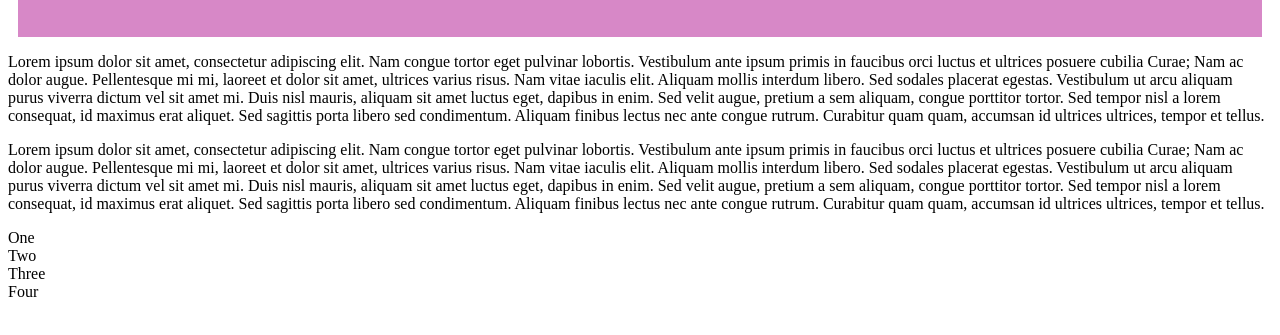
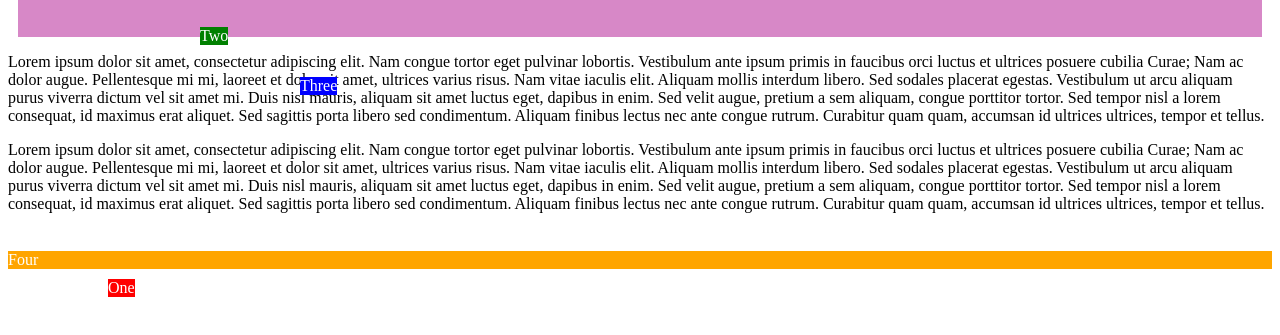
Before and after one commit to HCDante/HTML_CH25, a plain HTML site: page posicionamiento.html in a window 1280 px wide. Shown: the part 73-408 px from the top of the page. Drawn offline with Linux system fonts and the light colour scheme.

Commit message:
Se modificaron los archivos de posicionamiento para probar las propiedades overflow, display y position.

```diff
--- a/css/posicionamiento.css
+++ b/css/posicionamiento.css
@@ -0,0 +1,41 @@
+/*Estilos para el primer div con clase "box".*/
+#one {
+    background-color: red;
+    color: white;
+    overflow: hidden; /*Oculta el contenido que sobrepase los límites del div.*/
+    display: inline-block; /*Hace que el div se muestre en línea con otros elementos.*/
+    position: relative; /*Permite posicionar el contenido dentro del div utilizando coordenadas.*/
+    top: 50px;
+    left: 100px;
+  }
+
+  /*Estilos para el segundo div con clase "box". */
+  #two {
+    background-color: green;
+    color: white;
+    overflow: scroll; /*Agrega barras de desplazamiento al contenido que sobrepase los límites del div.*/
+    display: block; /*Hace que el div se muestre en un bloque independiente.*/
+    position: absolute; /*Permite posicionar el contenido dentro del div con respecto a su elemento padre.*/
+    top: 100px;
+    left: 200px;
+  }
+
+  /*Estilos para el tercer div con clase "box".*/
+  #three {
+    background-color: blue;
+    color: white;
+    overflow: auto; /*Agrega barras de desplazamiento solo si es necesario.*/
+    display: inline-block;
+    position: absolute;
+    top: 150px;
+    left: 300px;
+  }
+
+  /*Estilos para el cuarto div con clase 'box'.*/
+  #four {
+    background-color: orange;
+    color: white;
+    overflow: visible; /*Permite que el contenido sobrepase los límites del div.*/
+    display: block;
+    position: static; /*Posicionamiento por defecto. No necesita propiedades de posición.*/
+  }
--- a/posicionamiento.html
+++ b/posicionamiento.html
@@ -6,7 +6,7 @@
     <meta name="viewport" content="width=device-width, initial-scale=1.0">
     <link rel="stylesheet" href="./css/posicionamiento.css">
     <link rel="stylesheet" href="./css/style.css">
-    <title>Position</title>
+    <title>Posicionamiento</title>
 </head>
 <body>
     <header>
```
